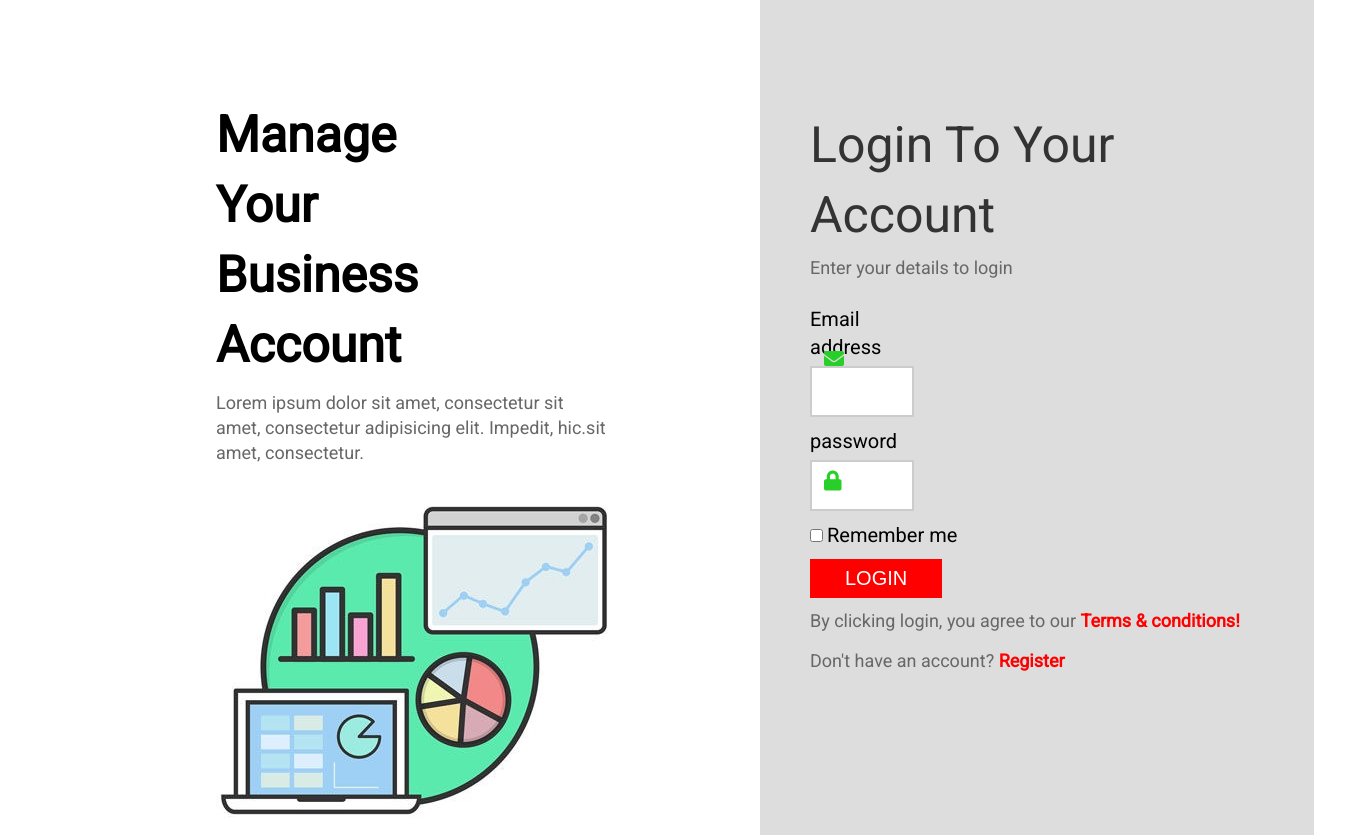
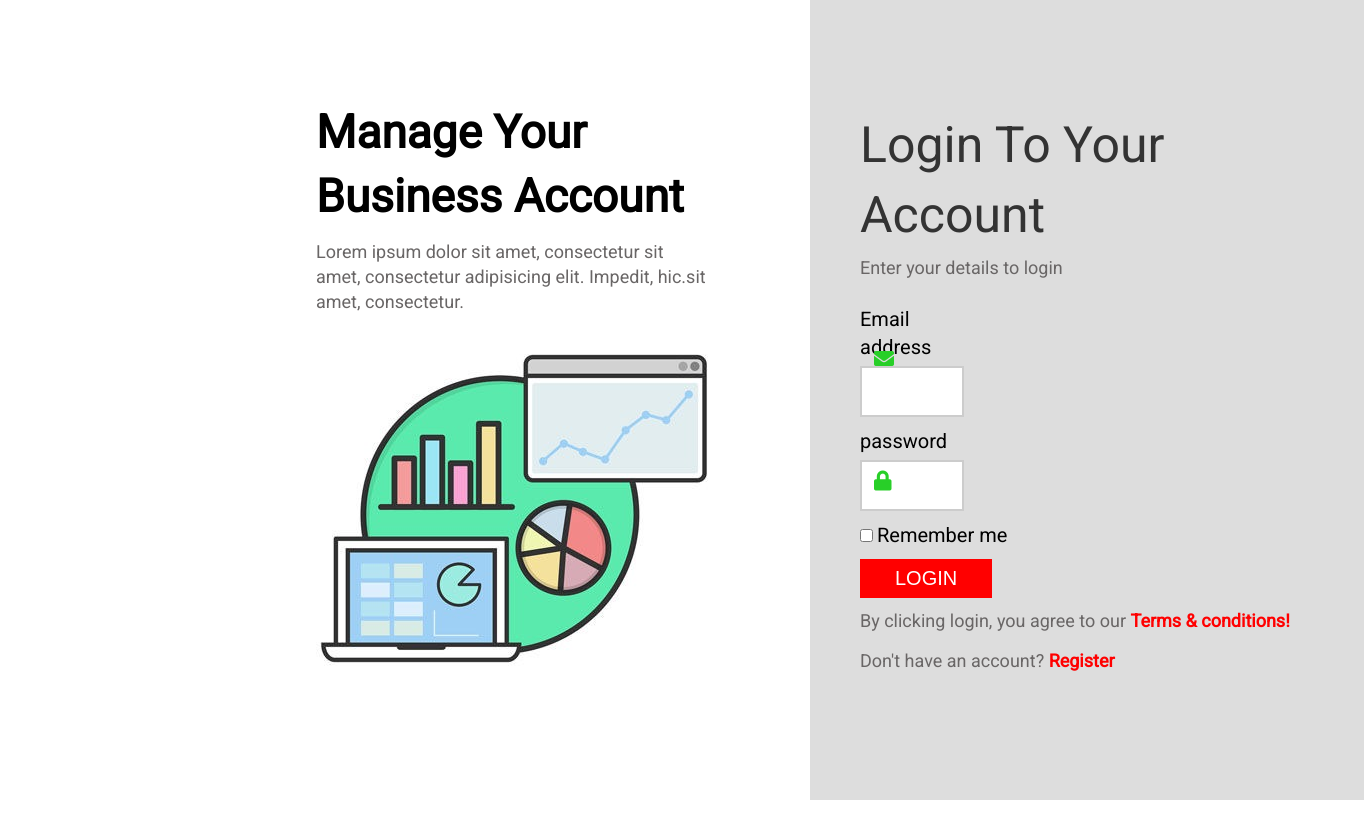
Before and after one commit to Abdihakim12/b-a, a plain HTML site: page index.html in a window 1280 px wide. Shown: the whole page, 1364 px wide, since content can reach past the window. After the commit the page ends 800 px from the top, so only its background shows below. Drawn offline with Linux system fonts and the light colour scheme.

Commit message:
modified css

```diff
--- a/css/style.css
+++ b/css/style.css
@@ -26,18 +26,22 @@ main{
 .section-a, .section-b{
     padding-top: 100px;
 }
+.section-a{
+    margin-left: 200px;
+    padding-left: 150px;
+}
+
 .section-b{
        background: #ddd;
        min-height: 100vh;
 }
 .content-a{
-    margin-left: 250px;
-    margin-right: 50px;
+    margin-left: 50px;
 }
 .content-a h1{
-    font-size: 50px;
+    font-size: 46px;
     font-weight: 800;
-    padding-right: 200px;
+    padding-right: 50px;
 
 
 }
@@ -125,6 +129,10 @@ a:hover{
     .section-a, .section-b{
         padding-top: 20px;
     }
+    .section-a{
+        margin-left: 0px;
+        padding-left: 0px;
+    }
     .section-b{
            background: #ddd;
            min-height: 100vh;
```
